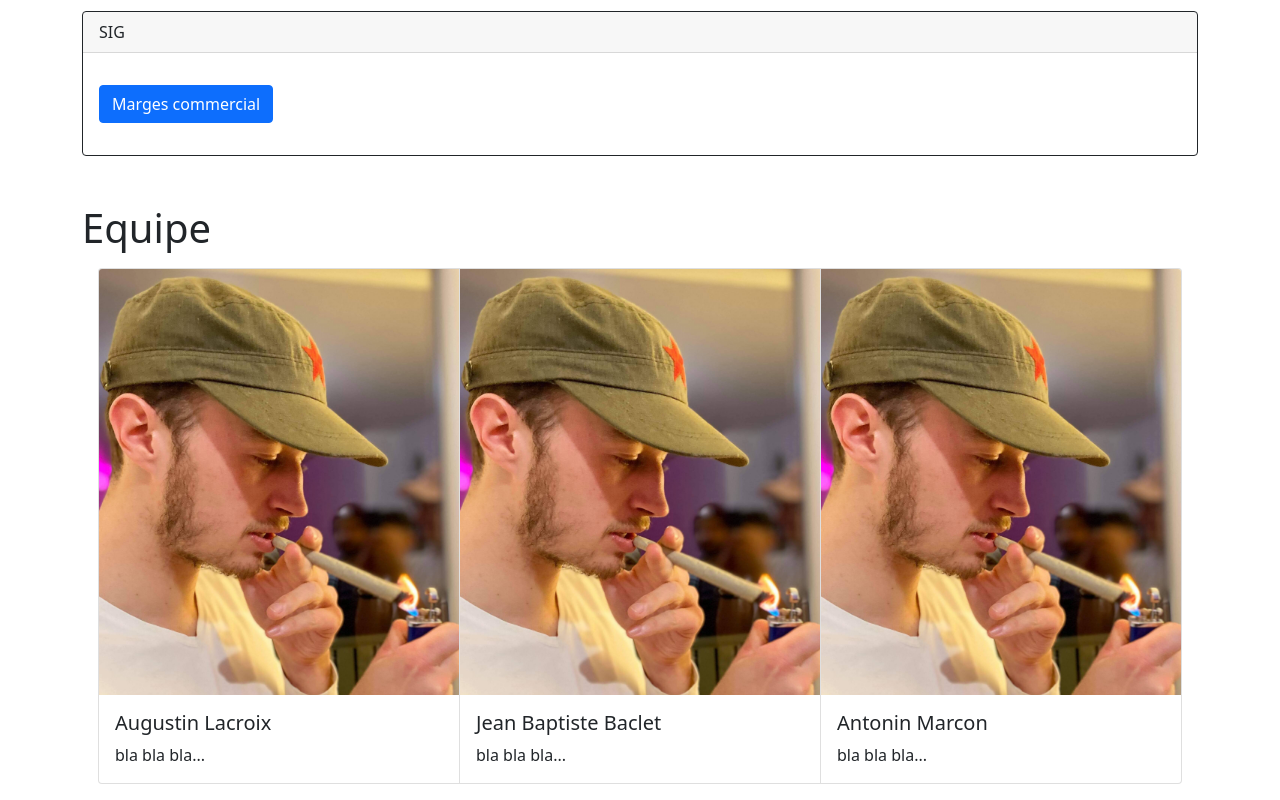
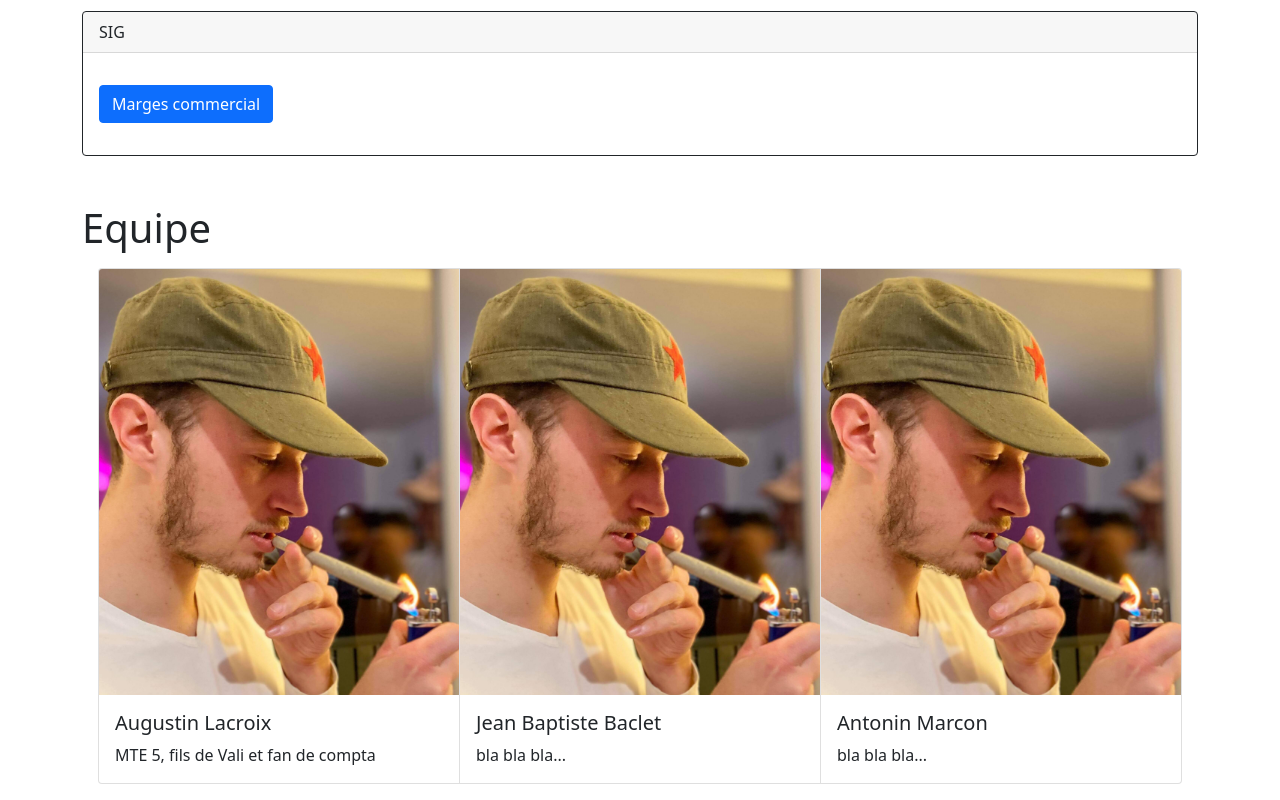
Before and after one commit to Antonin36330/GE32-Projet, a plain HTML site: page index.html in a window 1280 px wide. Shown: the part 888-1688 px from the top of the page. Drawn offline with nearby package versions, Linux system fonts and the light colour scheme.

Commit message:
Test Gus

```diff
--- a/index.html
+++ b/index.html
@@ -7,7 +7,7 @@
   <script src="https://cdn.jsdelivr.net/npm/bootstrap@5.0.1/dist/js/bootstrap.bundle.min.js" integrity="sha384-gtEjrD/SeCtmISkJkNUaaKMoLD0//ElJ19smozuHV6z3Iehds+3Ulb9Bn9Plx0x4" crossorigin="anonymous"></script>
   <link rel="stylesheet" href="https://cdn.jsdelivr.net/npm/bootstrap-icons@1.5.0/font/bootstrap-icons.css">
   <meta charset="utf-8">
-  <title>Arbre de Décision</title>
+  <title>Arbre de Décision </title>
   <link rel="shortcut icon" type="image/jpg" href="icons8-finance-document-100.png"/>
 </head>
 <body>
@@ -46,7 +46,7 @@
       <div class="card-header">Introduction</div>
       <div class="card-body text-dark">
         <h5 class="card-title">Bienvenue sur notre outil d'analyse financière et d'aide à la décision</h5>
-        <p class="card-text">Expliquer le fonctionnemenent (outil dynamique + en ligne + ...?)</p>
+        <p class="card-text">Expliquer le  fonctionnemenent (outil dynamique + en ligne + ...?)</p>
       </div>
     </div>
 
@@ -172,7 +172,7 @@
           <img src="IMG_2642.jpg" class="card-img-top" alt="...">
           <div class="card-body">
             <h5 class="card-title">Augustin Lacroix</h5>
-            <p class="card-text">bla bla bla...</p>
+            <p class="card-text">MTE 5, fils de Vali et fan de compta</p>
             </div>
         </div>
         <div class="card">
```
